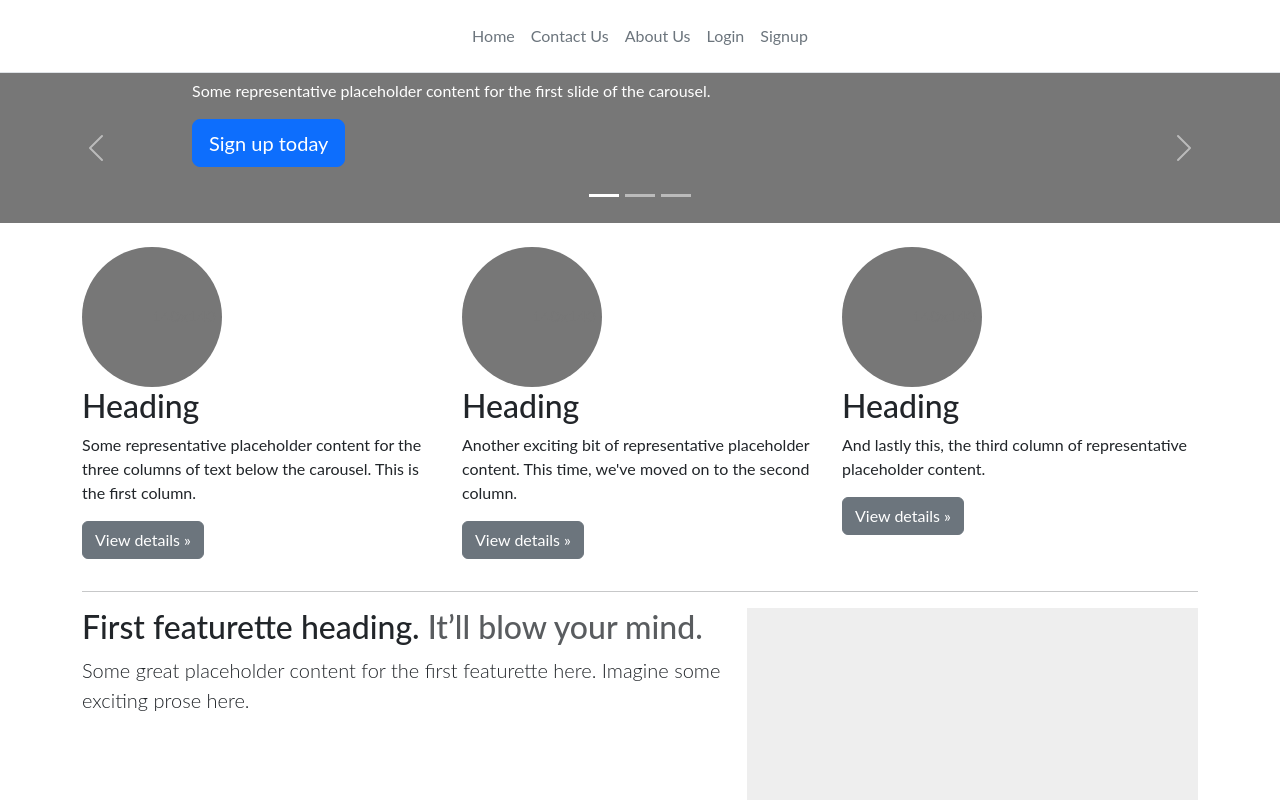
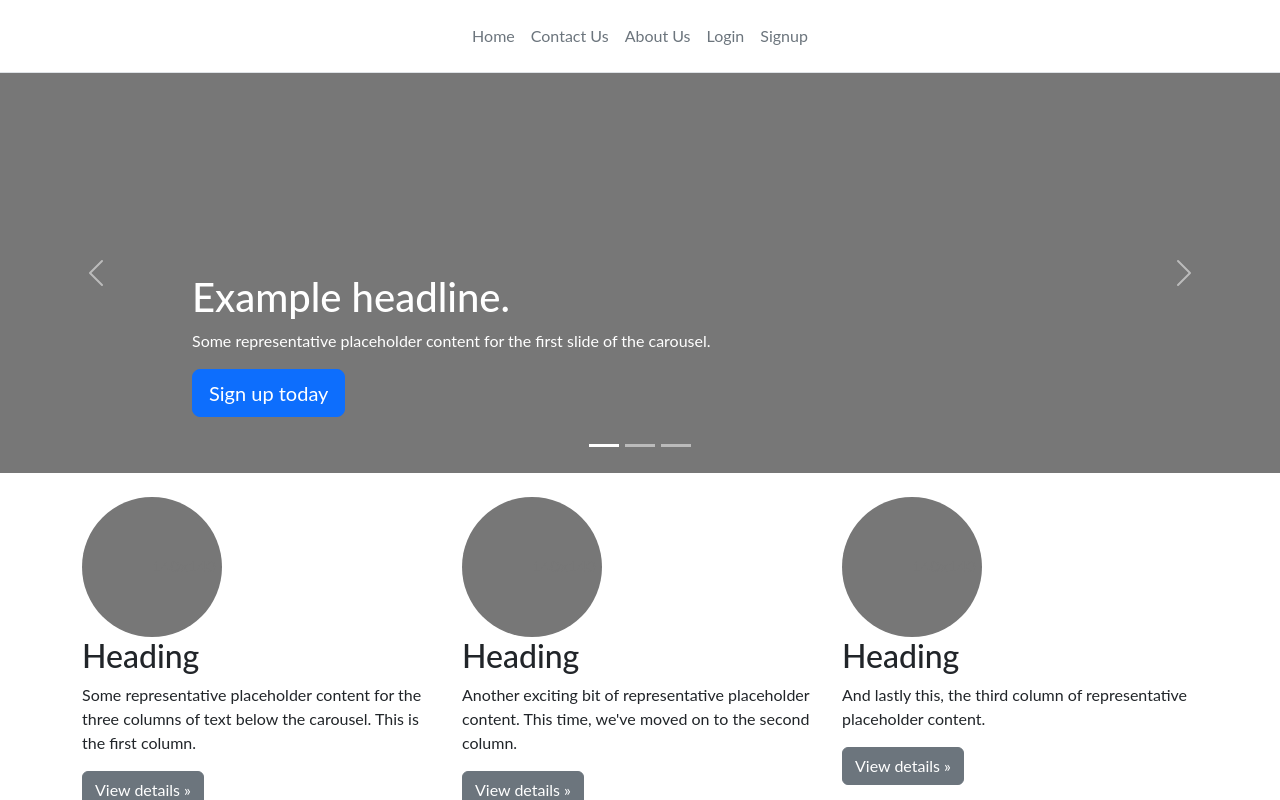
Before and after one commit to truewebmakers/supportTicketFrontend, a React (Create React App) app: page / in a window 1280 px wide. Shown: the top 800 px of the page. Built offline with nearby package versions, Linux system fonts and the light colour scheme.

Commit message:
login and register working3

```diff
--- a/src/dev.css
+++ b/src/dev.css
@@ -83,3 +83,7 @@ body {
 ul.errors-ul {
     color: red;
 }
+
+#myCarousel .carousel-item {
+    height: 50vh;
+}
```
